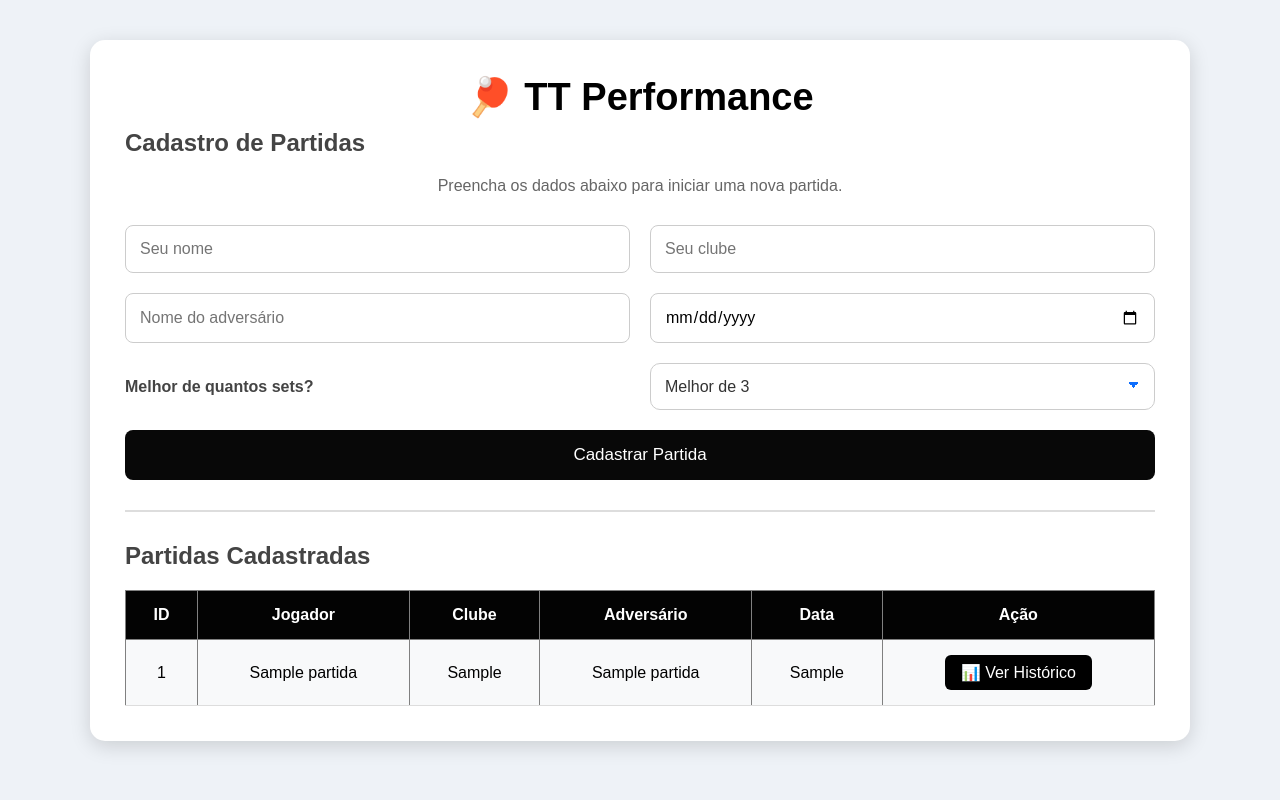
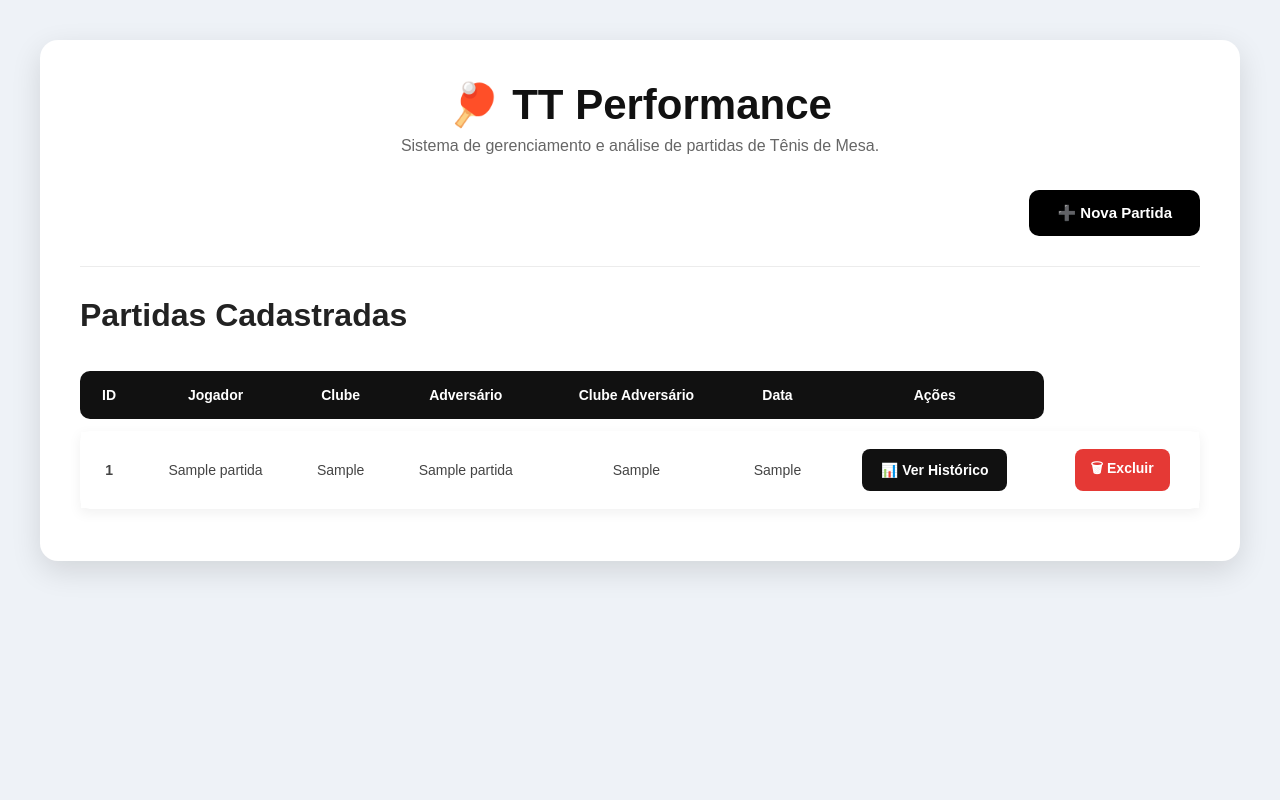
Before and after one commit to Erick-ken-tamae/tt-performance, a Flask app: template templates/partida.html in a window 1280 px wide. Run offline with Flask 3, Linux system fonts and the light colour scheme; the template is opened without the code that fills it: most values are stand-ins (such as "Sample title", 1, 10 or a date in 2020).

Commit message:
arrumando o layout do sistema

```diff
--- a/app.py
+++ b/app.py
@@ -1,5 +1,5 @@
 from flask import Flask, render_template, request, redirect, jsonify
-from models.partida import cadastrar_partida, listar_partida, buscar_partida, finalizar_partida
+from models.partida import cadastrar_partida, listar_partida, buscar_partida, finalizar_partida, excluir_partida
 
 app = Flask(__name__)
 
@@ -22,6 +22,7 @@ def salvar_partida():
     nome = request.form["nome"]
     clube = request.form["clube"]
     adversario = request.form["adversario"]
+    clube_adversario = request.form["clube_adversario"]
     data_partida = request.form["data_partida"]
     quantidade_sets = request.form["melhor_de"]
 
@@ -29,8 +30,9 @@ def salvar_partida():
         nome,
         clube,
         adversario,
+        clube_adversario,
         data_partida,
-         quantidade_sets
+        quantidade_sets
     )
 
     return redirect("/")
@@ -62,6 +64,15 @@ def finalizar():
 
     return jsonify({"mensagem":"Partida finalizada"})
 
+#excluir partida
+@app.route("/excluir_partida/<int:id>")
+def excluir(id):
+
+    excluir_partida(id)
+
+    return redirect("/")
+
+
 #Histórico de partida
 @app.route("/historico/<int:id>")
 def historico(id):
--- /dev/null
+++ b/static/js/partida.js
@@ -0,0 +1,7 @@
+function abrirPopup(){
+    document.getElementById("popupPartida").style.display = "flex";
+}
+
+function fecharPopup(){
+    document.getElementById("popupPartida").style.display = "none";
+}
--- a/static/partida.css
+++ b/static/partida.css
@@ -2,7 +2,7 @@
     margin:0;
     padding:0;
     box-sizing:border-box;
-    font-family:Arial, Helvetica, sans-serif;
+    font-family:Arial,Helvetica,sans-serif;
 }
 
 body{
@@ -10,173 +10,249 @@ body{
 }
 
 .container{
-    width:1100px;
+    width:1200px;
     margin:40px auto;
+    padding:40px;
     background:#fff;
-    padding:35px;
-    border-radius:15px;
-    box-shadow:0 5px 20px rgba(0,0,0,.15);
+    border-radius:18px;
+    box-shadow:0 10px 30px rgba(0,0,0,.12);
 }
 
 h1{
     text-align:center;
-    color:#000000;
-    font-size:38px;
-    margin-bottom:10px;
+    font-size:42px;
+    font-weight:700;
+    color:#111;
+    margin-bottom:8px;
 }
 
 h2{
-    color:#444;
-    margin-bottom:20px;
-}
-
-form{
-    display:grid;
-    grid-template-columns:repeat(2,1fr);
-    gap:20px;
-    margin-bottom:30px;
-}
-
-input{
-    padding:14px;
-    font-size:16px;
-    border:1px solid #ccc;
-    border-radius:8px;
-    outline:none;
-    transition:.3s;
-}
-
-input:focus{
-    border-color:#0d6efd;
-    box-shadow:0 0 8px rgba(13,110,253,.3);
-}
-
-button{
-    grid-column:span 2;
-    padding:15px;
-    background:#080808;
-    color:white;
-    font-size:17px;
-    border:none;
-    border-radius:8px;
-    cursor:pointer;
-    transition:.3s;
-}
-
-button:hover{
-    background:#0b5ed7;
-}
-
-hr{
-    margin:30px 0;
-    border:none;
-    border-top:2px solid #ddd;
-}
-
-table{
-    width:100%;
-    border-collapse:collapse;
-    margin-top:20px;
-}
-
-table th{
-    background:#030303;
-    color:white;
-    padding:15px;
-}
-
-table td{
-    padding:15px;
-    text-align:center;
-    border-bottom:1px solid #ddd;
-}
-
-table tr:nth-child(even){
-    background:#f8f9fa;
-}
-
-table tr:hover{
-    background:#e9f2ff;
-}
-
-.btn-iniciar{
-    display:inline-block;
-    text-decoration:none;
-    background:#222d21;
-    color:white;
-    padding:8px 16px;
-    border-radius:6px;
-    transition:.3s;
-}
-
-.btn-iniciar:hover{
-    background:#218838;
+    font-size:32px;
+    color:#222;
+    margin-bottom:25px;
 }
 
 .descricao{
     text-align:center;
     color:#666;
-    margin-bottom:30px;
     font-size:16px;
+    margin-bottom:35px;
 }
 
-label{
-    font-size:16px;
-    font-weight:bold;
-    color:#444;
-    align-self:center;
+.acoes{
+    display:flex;
+    justify-content:flex-end;
+    margin-bottom:25px;
 }
 
+.btn-nova{
+    background:#000;
+    color:#fff;
+    border:none;
+    border-radius:10px;
+    padding:14px 28px;
+    font-size:15px;
+    font-weight:600;
+    cursor:pointer;
+    transition:.25s;
+}
 
-select{
-    padding:14px;
-    font-size:16px;
-    border:1px solid #ccc;
+.btn-nova:hover{
+    background:#222;
+    transform:translateY(-2px);
+}
+
+hr{
+    border:none;
+    border-top:1px solid #ececec;
+    margin:30px 0;
+}
+
+table{
+    width:100%;
+    border-collapse:separate;
+    border-spacing:0 12px;
+}
+
+table thead th{
+    background:#111;
+    color:#fff;
+    padding:16px;
+    font-size:14px;
+    font-weight:600;
+}
+
+table thead th:first-child{
+    border-radius:10px 0 0 10px;
+}
+
+table thead th:last-child{
+    border-radius:0 10px 10px 0;
+}
+
+table tbody tr{
+    background:#fff;
+    box-shadow:0 4px 12px rgba(0,0,0,.06);
+    transition:.25s;
+}
+
+table tbody tr:hover{
+    transform:translateY(-2px);
+    box-shadow:0 8px 20px rgba(0,0,0,.12);
+}
+
+table td{
+    padding:18px 14px;
+    text-align:center;
+    font-size:14px;
+    color:#444;
+}
+
+table td:first-child{
+    border-radius:10px 0 0 10px;
+    font-weight:bold;
+}
+
+table td:last-child{
+    border-radius:0 10px 10px 0;
+}
+
+.btn-iniciar,
+.btn-historico,
+.btn-excluir{
+    display:inline-flex;
+    align-items:center;
+    justify-content:center;
+    gap:6px;
+    text-decoration:none;
+    font-size:14px;
+    font-weight:600;
+    border-radius:8px;
+    height:42px;
+    transition:.25s;
+}
+
+.btn-iniciar,
+.btn-historico{
+    width:145px;
+    background:#111;
+    color:#fff;
+}
+
+.btn-iniciar:hover,
+.btn-historico:hover{
+    background:#2a2a2a;
+    transform:translateY(-2px);
+}
+
+.btn-excluir{
+    width:95px;
+    background:#e53935;
+    color:#fff;
+}
+
+.btn-excluir:hover{
+    background:#c62828;
+    transform:translateY(-2px);
+}
+
+.popup{
+    display:none;
+    position:fixed;
+    inset:0;
+    background:rgba(0,0,0,.55);
+    justify-content:center;
+    align-items:center;
+    z-index:999;
+}
+
+.popup-conteudo{
+    width:760px;
+    background:#fff;
+    border-radius:18px;
+    padding:35px;
+    position:relative;
+    box-shadow:0 15px 40px rgba(0,0,0,.25);
+}
+
+.popup-conteudo h2{
+    text-align:center;
+    margin-bottom:30px;
+    font-size:28px;
+}
+
+.fechar{
+    position:absolute;
+    top:18px;
+    right:22px;
+    font-size:30px;
+    cursor:pointer;
+    color:#777;
+    transition:.25s;
+}
+
+.fechar:hover{
+    color:#e53935;
+}
+
+.popup-conteudo form{
+    display:grid;
+    grid-template-columns:repeat(2,1fr);
+    gap:20px;
+}
+
+.popup-conteudo input,
+.popup-conteudo select{
+    width:100%;
+    height:50px;
+    padding:0 15px;
+    border:1px solid #d9d9d9;
     border-radius:10px;
-    background:white;
-    color:#333;
+    font-size:15px;
+    background:#fafafa;
+    outline:none;
+    transition:.25s;
+}
+
+.popup-conteudo input:hover,
+.popup-conteudo select:hover{
+    border-color:#999;
+}
+
+.popup-conteudo input:focus,
+.popup-conteudo select:focus{
+    background:#fff;
+    border-color:#000;
+    box-shadow:0 0 0 4px rgba(0,0,0,.08);
+}
+
+.popup-conteudo select{
+    appearance:none;
     cursor:pointer;
-    outline:none;
-    transition:.3s;
-
-    appearance:none;
-
     background-image:
-    linear-gradient(45deg, transparent 50%, #0d6efd 50%),
-    linear-gradient(135deg, #0d6efd 50%, transparent 50%);
-
+    linear-gradient(45deg,transparent 50%,#000 50%),
+    linear-gradient(135deg,#000 50%,transparent 50%);
     background-position:
-    calc(100% - 20px) 18px,
-    calc(100% - 15px) 18px;
-
-    background-size:
-    6px 6px,
-    6px 6px;
-
+    calc(100% - 18px) center,
+    calc(100% - 13px) center;
+    background-size:6px 6px;
     background-repeat:no-repeat;
 }
 
-
-select:hover{
-    border-color:#0d6efd;
+.popup-conteudo button{
+    grid-column:1/3;
+    height:50px;
+    border:none;
+    border-radius:10px;
+    background:#111;
+    color:#fff;
+    font-size:16px;
+    font-weight:600;
+    cursor:pointer;
+    transition:.25s;
 }
 
-
-select:focus{
-    border-color:#0d6efd;
-    box-shadow:0 0 8px rgba(13,110,253,.3);
+.popup-conteudo button:hover{
+    background:#2a2a2a;
+    transform:translateY(-2px);
 }
-
-.btn-historico{
-    display:inline-block;
-    text-decoration:none;
-    background:#000;
-    color:#fff;
-    padding:8px 16px;
-    border-radius:6px;
-    transition:.3s;
-}
-
-.btn-historico:hover{
-    background:#333;
-}
--- a/templates/partida.html
+++ b/templates/partida.html
@@ -7,81 +7,123 @@
     <title>TT Performance - Cadastro de Partidas</title>
 </head>
 
-    <body>
+<body>
 
-        <div class="container">
+<div class="container">
+    <h1>🏓 TT Performance</h1>
+    <p class="descricao">Sistema de gerenciamento e análise de partidas de Tênis de Mesa.</p>
 
-            <h1>🏓 TT Performance</h1>
-                <h2>Cadastro de Partidas</h2>
-            <p class="descricao">
-            Preencha os dados abaixo para iniciar uma nova partida.
-            </p>
-                <form action="/salvar_partida" method="POST">
+    <div class="acoes">
 
-                    <input type="text" name="nome" placeholder="Seu nome" required>
+        <button type="button" class="btn-nova" onclick="abrirPopup()">➕ Nova Partida</button></div>
 
-                    <input type="text" name="clube" placeholder="Seu clube" required>
+    <hr>
 
-                    <input type="text" name="adversario" placeholder="Nome do adversário" required>
-
-                    <input type="date" name="data_partida" required>
-
-                    <label for="melhor_de">Melhor de quantos sets?</label>
-                    <select name="melhor_de" id="melhor_de" required>
-                        <option value="3">Melhor de 3</option>
-                        <option value="5">Melhor de 5</option>
-                        <option value="7">Melhor de 7</option>
-                    </select>
-
-                <button type="submit">Cadastrar Partida</button>
-
-            </form>
-
-        <hr>
-
-        <h2>Partidas Cadastradas</h2>
-
-            <table border="1">
-
-                <tr>
-                    <th>ID</th>
-                    <th>Jogador</th>
-                    <th>Clube</th>
-                    <th>Adversário</th>
-                    <th>Data</th>
-                    <th>Ação</th>
-                </tr>
-
-            {% for partida in partidas %}
-
+    <h2>Partidas Cadastradas</h2>
+    <table>
+        <thead>
             <tr>
-
+                <th>ID</th>
+                <th>Jogador</th>
+                <th>Clube</th>
+                <th>Adversário</th>
+                <th>Clube Adversário</th>
+                <th>Data</th>
+                <th>Ações</th>
+            </tr>
+        </thead>
+        <tbody>
+        {% for partida in partidas %}
+            <tr>
                 <td>{{ partida.id }}</td>
                 <td>{{ partida.nome_jogador }}</td>
                 <td>{{ partida.clube_jogador }}</td>
                 <td>{{ partida.nome_adversario }}</td>
+                <td>{{ partida.clube_adversario }}</td>
                 <td>{{ partida.data_partida }}</td>
-
                 <td>
 
                     {% if partida.status == "EM_ANDAMENTO" %}
 
-                    <a href="/iniciar_partida/{{ partida.id }}" class="btn-iniciar"> ⚡ Iniciar Partida</a>
+                        <a href="/iniciar_partida/{{ partida.id }}" class="btn-iniciar">
+                            ⚡ Iniciar Partida
+                        </a>
+
                     {% else %}
 
-                    <a href="/historico/{{ partida.id }}" class="btn-historico">📊 Ver Histórico</a>
+                        <a href="/historico/{{ partida.id }}" class="btn-historico">
+                            📊 Ver Histórico
+                        </a>
 
                     {% endif %}
 
                 </td>
+                <td>
 
+                {% if partida.status == "FINALIZADA" %}
+
+                    <a href="/excluir_partida/{{ partida.id }}" class="btn-excluir" onclick="return confirm('Deseja excluir esta partida?')">
+                            🗑 Excluir
+                    </a>
+
+                    {% else %}
+
+                        -
+
+                    {% endif %}
+
+</td>
             </tr>
 
-            {% endfor %}
+        {% endfor %}
 
-            </table>
+        </tbody>
 
-        </div>
+    </table>
 
-    </body>
+</div>
+
+<!-- POPUP -->
+
+<div id="popupPartida" class="popup">
+
+    <div class="popup-conteudo">
+
+        <span class="fechar" onclick="fecharPopup()">
+            &times;
+        </span>
+
+        <h2>🏓 Nova Partida</h2>
+
+        <form action="/salvar_partida" method="POST">
+
+            <input type="text" name="nome"placeholder="Seu nome"required>
+
+            <input type="text" name="clube" placeholder="Seu clube" required>
+
+            <input type="text" name="adversario" placeholder="Nome do adversário" required >
+
+            <input type="text" name="clube_adversario" placeholder="Clube do adversário" required >
+
+            <input type="date" name="data_partida" required >
+
+            <select name="melhor_de" required >
+                <option value="3">Melhor de 3</option>
+                <option value="5">Melhor de 5</option>
+                <option value="7">Melhor de 7</option>
+            </select>
+
+            <button type="submit">
+                Cadastrar Partida
+            </button>
+
+        </form>
+
+    </div>
+
+</div>
+
+<script src="{{ url_for('static', filename='js/partida.js') }}"></script>
+
+</body>
 </html>
```
Also changed, not shown: models/partida.py (+19 -1 lines).
